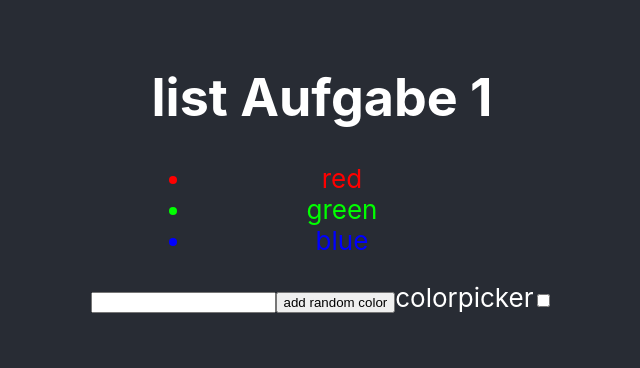
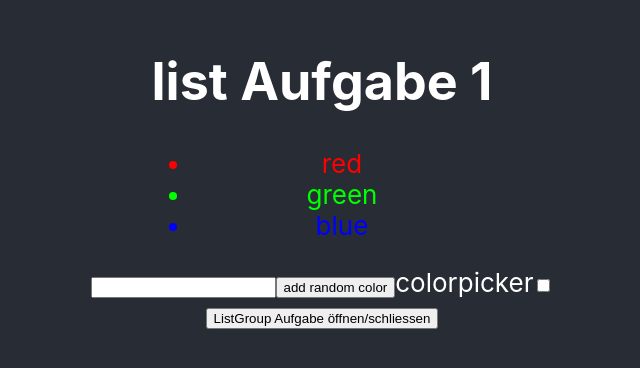
Before and after one commit to phillipSmach95/react-listen, a React (Create React App) app: page / in a window 1280 px wide. Shown: the part 228-596 px from the top of the page, without its empty margins (318-958 px from the left). Built offline with nearby package versions, Linux system fonts and the light colour scheme.

Commit message:
listGroup added

```diff
--- a/package.json
+++ b/package.json
@@ -6,7 +6,9 @@
     "@testing-library/jest-dom": "^5.17.0",
     "@testing-library/react": "^13.4.0",
     "@testing-library/user-event": "^13.5.0",
+    "bootstrap": "^5.3.3",
     "react": "^18.2.0",
+    "react-bootstrap": "^2.10.2",
     "react-color": "^2.19.3",
     "react-dom": "^18.2.0",
     "react-scripts": "5.0.1",
--- a/src/App.jsx
+++ b/src/App.jsx
@@ -1,12 +1,12 @@
 import { SketchPicker } from "react-color";
 import "./App.css";
 import { useState } from "react";
+import {ListGroupComponent} from './components'
 
 function App() {
   const randomRGB = () => {
     return Math.ceil(Math.random() * 255);
   };
-  console.log(randomRGB());
   const data = [
     { title: "red", red: 255, green: 0, blue: 0 },
     { title: "green", red: 0, green: 255, blue: 0 },
@@ -16,6 +16,7 @@ function App() {
   const [colors, setColors] = useState(data);
   const [title, setTitle] = useState("");
   const [colorpickerChecked, setColorpickerChecked] = useState(false);
+  const [openListGroup, setOpenListGroup] = useState(false);
 
   const addRandomColor = () => {
     setColors([
@@ -24,15 +25,27 @@ function App() {
     ]);
   };
   const handleColorPicker = (color) => {
-    setColors([...colors, {title:title, red:color.r,green:color.g,blue:color.b}])
-  }
+    setColors([
+      ...colors,
+      { title: title, red: color.r, green: color.g, blue: color.b },
+    ]);
+  };
   const colorpicker = () => {
     if (colorpickerChecked)
       return (
         <div>
-          < SketchPicker color={{r:255,g:0,b:0}} onChangeComplete={(e)=>handleColorPicker(e.rgb)}/>
+          <SketchPicker
+            color={{ r: 255, g: 0, b: 0 }}
+            onChangeComplete={(e) => handleColorPicker(e.rgb)}
+          />
         </div>
       );
+  };
+  const listGroup = () => {
+    if (openListGroup) {
+
+      return (<ListGroupComponent />);
+    }
   };
 
   return (
@@ -70,6 +83,15 @@ function App() {
           />
 
           {colorpicker()}
+          <div>
+            <button
+              type="button"
+              onClick={() => setOpenListGroup(!openListGroup)}
+            >
+              ListGroup Aufgabe öffnen/schliessen
+            </button>
+            {listGroup()}
+          </div>
         </div>
       </header>
     </div>
```
Also changed, not shown: src/components/ListGroupComponent.jsx (added, +12 -0 lines), src/components/ListGroupComponent.css (added), 1 other file (tests, documents, lock files or other folders).
